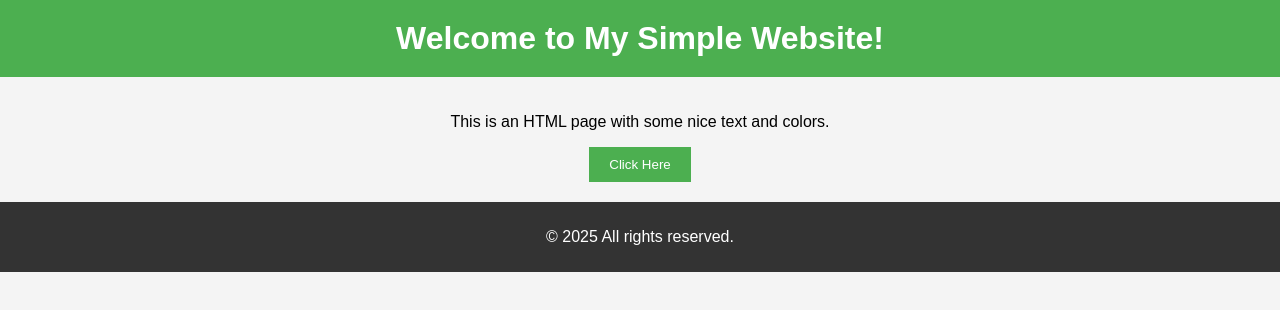
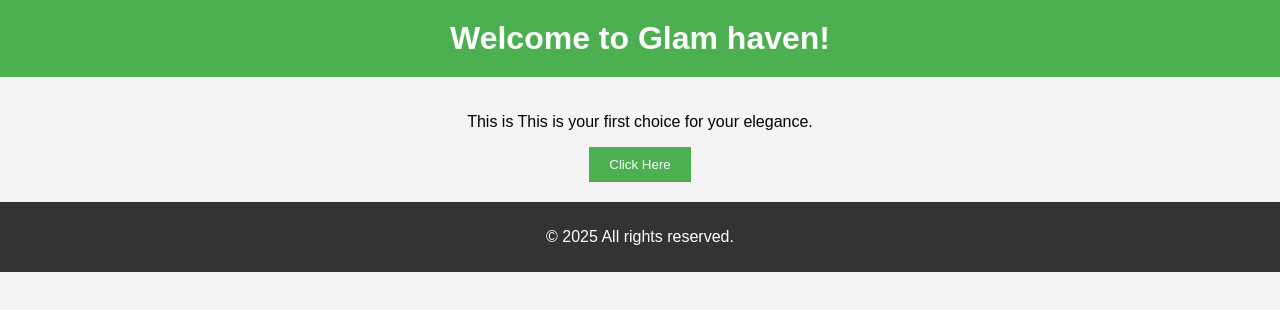
Before and after one commit to HUE309/Glam-haven, a plain HTML site: page index.html in a window 1280 px wide. Drawn offline with Linux system fonts and the light colour scheme.

Commit message:
Update index.html

```diff
--- a/index.html
+++ b/index.html
@@ -9,10 +9,10 @@
 </head>
 <body>
     <header>
-        <h1>Welcome to My Simple Website!</h1>
+        <h1>Welcome to Glam haven!</h1>
     </header>
     <main>
-        <p>This is an HTML page with some nice text and colors.</p>
+        <p>This is This is your first choice for your elegance.</p>
         <button>Click Here</button>
     </main>
     <footer>
```
